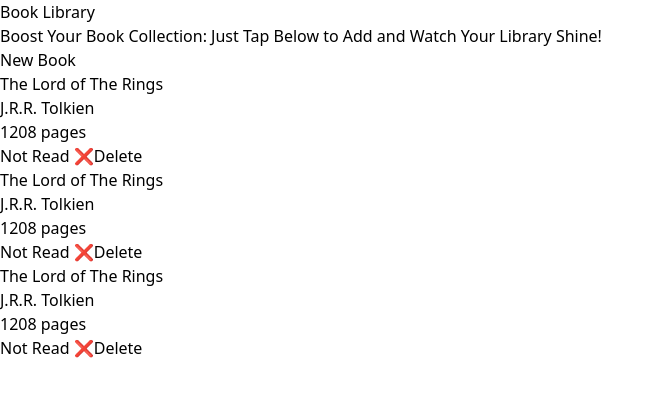
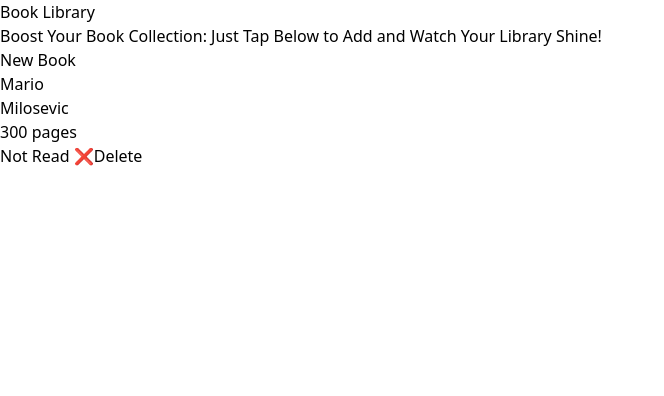
Before and after one commit to MarioMilosevic/Book-Library-react, a React (Vite) app: page / in a window 1280 px wide. Shown: the top 396 px of the page, without its empty margins (0-664 px from the left). Built offline with nearby package versions, Linux system fonts and the light colour scheme.

Commit message:
Books get information from props

```diff
--- a/src/App.tsx
+++ b/src/App.tsx
@@ -2,13 +2,29 @@
 import Books from "./components/Books";
 import Modal from "./components/Modal";
 import { useState } from "react";
+interface Book {
+  title: string;
+  author: string;
+  pages: number;
+  isRead: boolean;
+  id: string;
+}
 function App() {
   const [isModalActive, setIsModalActive] = useState(false);
-  const [books, setBooks] = useState([]);
+  const [books, setBooks] = useState<Book[]>([
+    {
+      id: crypto.randomUUID(),
+      title: "Mario",
+      author: "Milosevic",
+      pages: 300,
+      isRead: false,
+    },
+  ]);
+
   return (
     <>
-      <Header setIsModalActive={setIsModalActive}/>
-      <Books />
+      <Header setIsModalActive={setIsModalActive} />
+      <Books books={books} />
       {isModalActive && <Modal setIsModalActive={setIsModalActive} />}
     </>
   );
--- a/src/components/Book.tsx
+++ b/src/components/Book.tsx
@@ -1,17 +1,19 @@
-const Book = () => {
+const Book = ({ title, author, pages, isRead }) => {
   return (
     <div className="ring rounded-lg  shadow-xl text-center py-8">
-        <h1 className="text-3xl pb-4">The Lord of The Rings</h1>
-        <h2 className="text-2xl pb-4">J.R.R. Tolkien</h2>
-        <span className="text-xl">1208 pages</span>
-        <div className="pt-8 flex justify-center gap-12">
-            <button className="bg-sky-500 text-xl text-sky-50 rounded-lg px-4 py-2 duration-300 hover:scale-110">
-            Not Read ❌
-            </button>
-            <button className="bg-fuchsia-400 text-xl text-fuchsia-50 rounded-lg px-4 py-2 duration-300 hover:scale-110">Delete</button>
-        </div>
+      <h1 className="text-3xl pb-4">{title}</h1>
+      <h2 className="text-2xl pb-4">{author}</h2>
+      <span className="text-xl">{pages} pages</span>
+      <div className="pt-8 flex justify-center gap-12">
+        <button className="bg-sky-500 text-xl text-sky-50 rounded-lg px-4 py-2 duration-300 hover:scale-110">
+          {isRead ? "Read ✅" : "Not Read ❌"}
+        </button>
+        <button className="bg-fuchsia-400 text-xl text-fuchsia-50 rounded-lg px-4 py-2 duration-300 hover:scale-110">
+          Delete
+        </button>
+      </div>
     </div>
-  )
-}
+  );
+};
 
-export default Book
+export default Book;
--- a/src/components/Books.tsx
+++ b/src/components/Books.tsx
@@ -1,11 +1,9 @@
 import Book from "./Book";
-const Books = () => {
+const Books = ({books}) => {
   return (
     <>
       <div className="w-[1200px] mx-auto grid grid-cols-3 gap-8">
-        <Book />
-        <Book />
-        <Book />
+        {books.map(book => <Book key={book.id} title={book.title} author={book.author} pages={book.pages} isRead={book.isRead} />)}
       </div>
     </>
   );
--- a/src/components/InputField.tsx
+++ b/src/components/InputField.tsx
@@ -9,6 +9,7 @@
     <div className="w-full flex justify-between mb-4">
       <label htmlFor={id}>{heading}</label>
       <input
+
         id={id}
         type="text"
         placeholder={placeholder}
--- a/src/components/Modal.tsx
+++ b/src/components/Modal.tsx
@@ -1,5 +1,9 @@
 import InputField from "./InputField";
-const Modal = ({setIsModalActive}) => {
+interface Modal {
+  setIsModalActive:() => void
+}
+
+const Modal = ({setIsModalActive}:Modal) => {
   return (
     <div className="fixed top-0 right-0 w-full h-full bg-sky-900 bg-opacity-80  z-10 duration-1000 transition-all">
       <form className="mx-auto w-[650px] p-20 flex flex-col justify-center items-center fixed top-[50%] text-2xl rounded-lg right-[50%] bg-white bg-opacity-90 translate-x-[50%] translate-y-[-50%] z-20 text-center">
```
